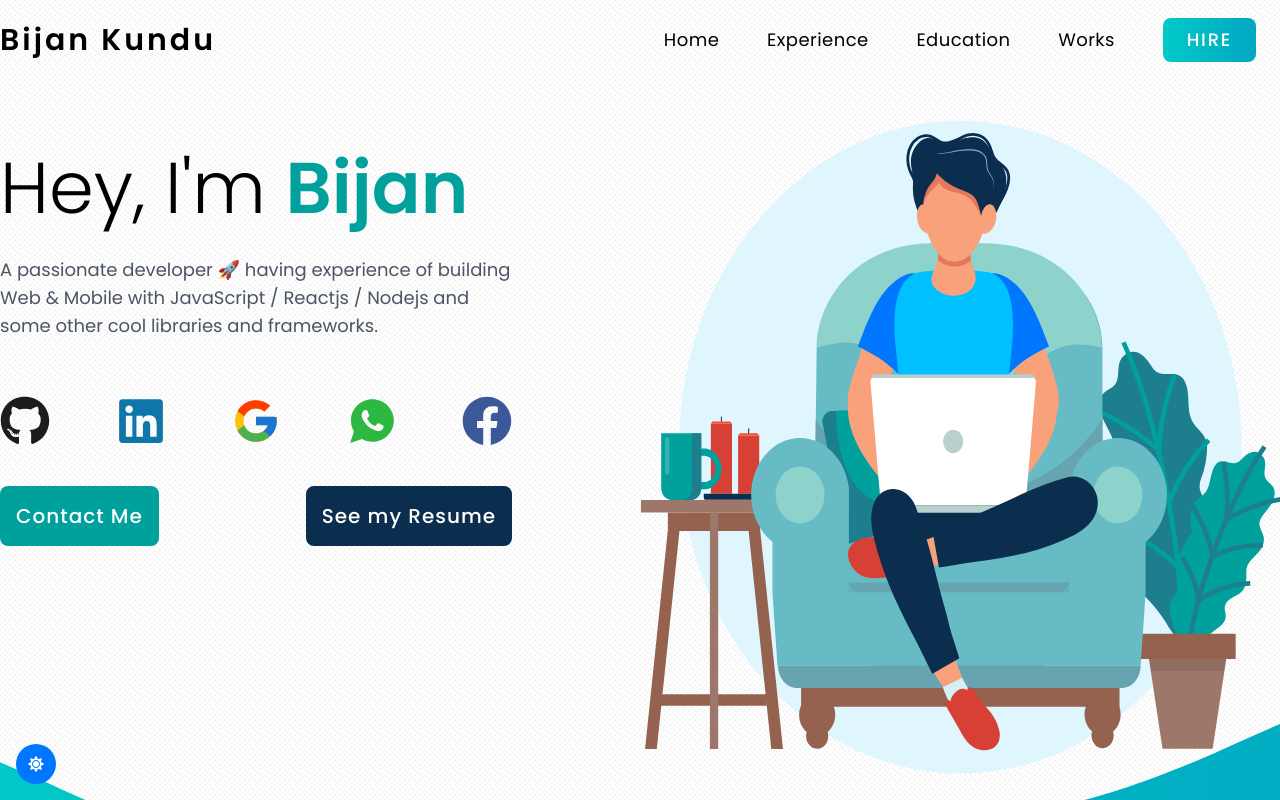
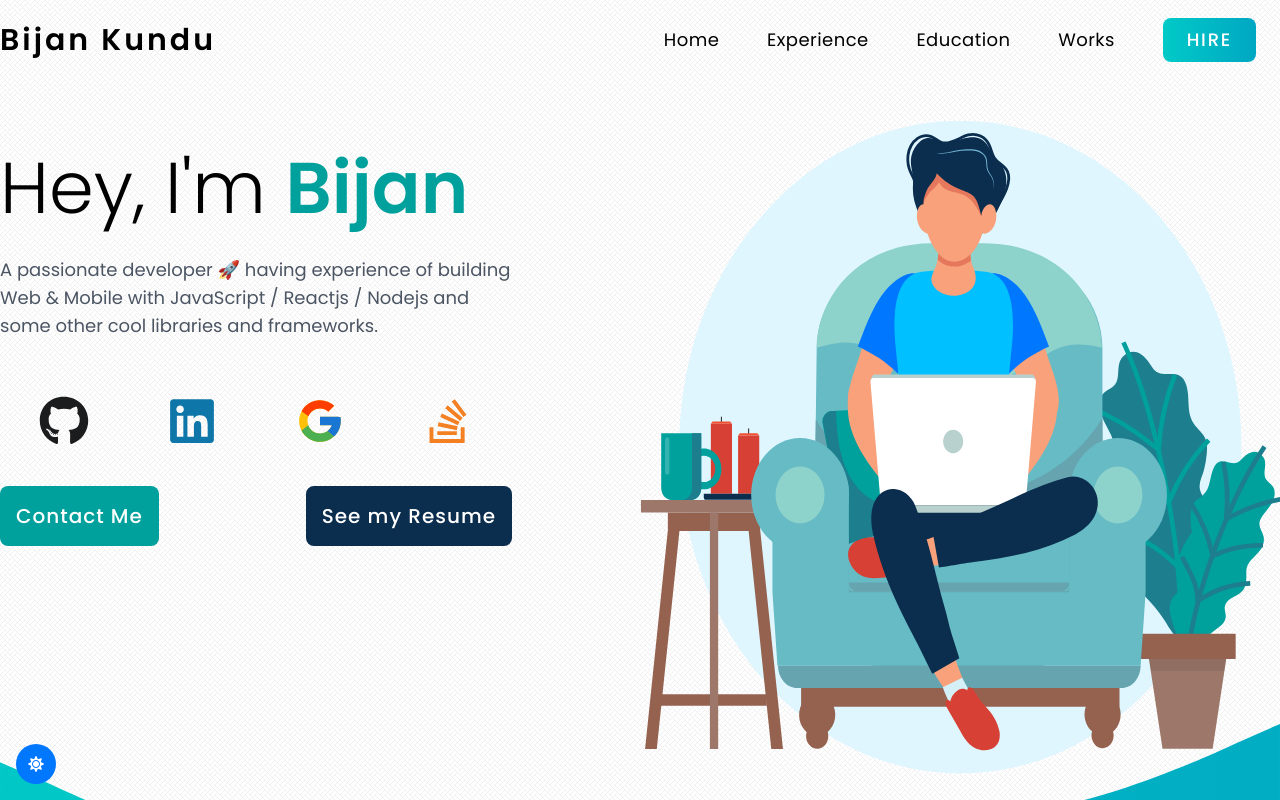
Before and after one commit to bijankundu/bijankundu.github.io, a React (Create React App) app: page / in a window 1280 px wide. Shown: the top 800 px of the page. Built offline with nearby package versions, Linux system fonts and the light colour scheme.

Commit message:
added tooltips

```diff
--- a/package.json
+++ b/package.json
@@ -18,6 +18,7 @@
     "react-intersection-observer": "^8.31.0",
     "react-router-dom": "^5.2.0",
     "react-scripts": "4.0.1",
+    "react-tooltip": "^4.2.21",
     "sass": "^1.30.0",
     "tailwindcss": "npm:@tailwindcss/postcss7-compat@^2.0.2",
     "web-vitals": "^0.2.4"
--- a/src/Pages/Experience/Experience.js
+++ b/src/Pages/Experience/Experience.js
@@ -7,32 +7,43 @@ const Experience = () => {
       <div className="internships">
         <h1>Internships</h1>
         <div className="intern">
-          <h4>WEB DEVELOPER INTERN</h4>
+          <h4>FRONTEND INTERN</h4>
           <div>
-            <h5>Jul 2021 - Present</h5>
+            <h5>Nov 2021 - present</h5>
           </div>
           <p>
-            <em>MinDWebs Ventures, Kolkata, West Bengal, India</em>
+            <em>
+              <a href="https://www.deefy.co/" target={"_blank"} rel="noreferrer">
+                Deefy
+              </a>
+              , Lucknow, Uttar Pradesh, India
+            </em>
           </p>
           <ul>
             <li>
-              Responsible for developing various UI screens for frontend and also
-              integrating APIs.
+              Worked on browser extension which helps people with posting feedback in form of voice notes ( currently
+              under testing ).
             </li>
+            <li>Working on a project that provides p2p loans using NFTs as collateral.</li>
           </ul>
         </div>
         <div className="intern">
-          <h4>FRONTEND DEVELOPMENT INTERN</h4>
+          <h4>WEB DEVELOPER INTERN</h4>
           <div>
-            <h5>1 Nov - 30 Nov</h5>
+            <h5>Jul 2021 - Oct 2021</h5>
           </div>
           <p>
-            <em>Pantree By Thomson, Kochi, Kerala, India</em>
+            <em>
+              <a href="https://mindwebs.org/" target={"_blank"} rel="noreferrer">
+                MinDWebs Ventures
+              </a>{" "}
+              , Kolkata, West Bengal, India
+            </em>
           </p>
           <ul>
+            <li>Responsible for developing various UI screens for frontend and also integrating APIs.</li>
             <li>
-              Developed a web application for restaurant order management using
-              ReactJs.
+              Worked on developing a project to assist educational institutes to organise things in much simpler manner.
             </li>
           </ul>
         </div>
@@ -45,12 +56,20 @@ const Experience = () => {
             <em>Ardent Computech Pvt. Ltd.,Kolkata ,India</em>
           </p>
           <ul>
-            <li>
-              Learned to build hybrid mobile application using React Native.
-            </li>
-            <li>
-              Developed a picture sharing and chatting app using React Rative.
-            </li>
+            <li>Learned to build hybrid mobile application using React Native.</li>
+            <li>Developed a picture sharing and chatting app using React Rative.</li>
+          </ul>
+        </div>
+        <div className="intern">
+          <h4>FRONTEND DEVELOPMENT INTERN</h4>
+          <div>
+            <h5>1 Nov - 30 Nov</h5>
+          </div>
+          <p>
+            <em>Pantree By Thomson, Kochi, Kerala, India</em>
+          </p>
+          <ul>
+            <li>Developed a web application for restaurant order management using ReactJs.</li>
           </ul>
         </div>
       </div>
--- a/src/components/Contact/Contact.js
+++ b/src/components/Contact/Contact.js
@@ -11,13 +11,10 @@ const Contact = ({ theme, setTheme }) => {
         </h1>
         <img src="./images/contact.svg" alt="" />
         <p>
-          Discuss a project or just want to say hi? <br /> My Inbox is open for
-          all.
+          Discuss a project or just want to say hi? <br /> My Inbox is open for all.
         </p>
-        <h6>
-          Discuss a project or just want to say hi? My Inbox is open for all.
-        </h6>
-        <Social theme={theme} setTheme={setTheme} />
+        <h6>Discuss a project or just want to say hi? My Inbox is open for all.</h6>
+        <Social theme={theme} setTheme={setTheme} location={"contact"} />
       </div>
       <div className="right-container">
         <img src="./images/contact.svg" alt="" />
--- a/src/components/Social/Social.js
+++ b/src/components/Social/Social.js
@@ -1,11 +1,11 @@
 import React, { useEffect } from "react";
 import "./Social.scss";
-import { FaGithub, FaLinkedin, FaFacebook } from "react-icons/fa";
+import { FaGithub, FaLinkedin, FaStackOverflow } from "react-icons/fa";
 import { FcGoogle } from "react-icons/fc";
-import { IoLogoWhatsapp } from "react-icons/io";
 import { motion } from "framer-motion";
+import ReactTooltip from "react-tooltip";
 
-const Social = ({ theme, setTheme }) => {
+const Social = ({ theme, location = "top" }) => {
   useEffect(() => {}, [theme]);
 
   const socialVariants = {
@@ -26,81 +26,29 @@ const Social = ({ theme, setTheme }) => {
 
   return (
     <div className="social-icons">
-      <a
-        rel="noopener noreferrer"
-        target="_blank"
-        href="https://github.com/bijankundu/"
-      >
-        <motion.div
-          variants={socialVariants}
-          initial="initial"
-          whileHover="hover"
-          whileTap="tap"
-          className="icons"
-        >
+      <ReactTooltip />
+      <a rel="noopener noreferrer" target="_blank" href="https://github.com/bijankundu/" data-tip="Github">
+        <motion.div variants={socialVariants} initial="initial" whileHover="hover" whileTap="tap" className="icons">
           <FaGithub size={50} color={theme === "light" ? "#1b1c1d" : "#fff"} />
         </motion.div>
       </a>
-      <a
-        rel="noopener noreferrer"
-        target="_blank"
-        href="https://www.linkedin.com/in/bijankundu/"
-      >
-        <motion.div
-          variants={socialVariants}
-          initial="initial"
-          whileHover="hover"
-          whileTap="tap"
-          className="icons"
-        >
+      <a rel="noopener noreferrer" target="_blank" href="https://www.linkedin.com/in/bijankundu/" data-tip="LinkedIn">
+        <motion.div variants={socialVariants} initial="initial" whileHover="hover" whileTap="tap" className="icons">
           <FaLinkedin size={50} color="#0e76a8" />
         </motion.div>
       </a>
-      <a
-        rel="noopener noreferrer"
-        target="_blank"
-        href="mailto:bijankundu025@gmail.com"
-      >
-        <motion.div
-          variants={socialVariants}
-          initial="initial"
-          whileHover="hover"
-          whileTap="tap"
-          className="icons"
-        >
+      <a rel="noopener noreferrer" target="_blank" href="mailto:bijankundu025@gmail.com" data-tip="Email">
+        <motion.div variants={socialVariants} initial="initial" whileHover="hover" whileTap="tap" className="icons">
           <FcGoogle size={50} />
         </motion.div>
       </a>
-      <a
-        rel="noopener noreferrer"
-        target="_blank"
-        href="http://wa.me/+917908193869"
-      >
-        <motion.div
-          variants={socialVariants}
-          initial="initial"
-          whileHover="hover"
-          whileTap="tap"
-          className="icons"
-        >
-          <IoLogoWhatsapp size={50} color="#2db842" />
-        </motion.div>
-      </a>
-      <a
-        rel="noopener noreferrer"
-        target="_blank"
-        href="https://www.facebook.com/bijan000/"
-      >
-        <motion.div
-          variants={socialVariants}
-          initial="initial"
-          whileHover="hover"
-          whileTap="tap"
-          className="icons"
-        >
-          <FaFacebook size={50} color="#3b5998" />
-        </motion.div>
-      </a>
+      {location !== "contact" && (
+        <a rel="noopener noreferrer" target="_blank" href="https://www.facebook.com/bijan000/" data-tip="Stackoverflow">
+          <motion.div variants={socialVariants} initial="initial" whileHover="hover" whileTap="tap" className="icons">
+            <FaStackOverflow size={50} color="#f48024" />
+          </motion.div>
+        </a>
+      )}
     </div>
   );
 };
--- a/src/components/Social/Social.scss
+++ b/src/components/Social/Social.scss
@@ -1,5 +1,5 @@
 .social-icons {
-  @apply flex lg:justify-between w-full lg:w-4/5 mt-10 flex-wrap justify-around;
+  @apply flex  w-full lg:w-4/5 mt-10 flex-wrap justify-around;
   .icons {
     @apply cursor-pointer;
   }
--- a/src/components/utilityButtons/Dark/Dark.js
+++ b/src/components/utilityButtons/Dark/Dark.js
@@ -1,5 +1,7 @@
 import React, { useEffect } from "react";
 import { FaSun, FaMoon } from "react-icons/fa";
+import ReactTooltip from "react-tooltip";
+
 import "./Dark.scss";
 
 const Dark = ({ theme, setTheme }) => {
@@ -16,20 +18,18 @@ const Dark = ({ theme, setTheme }) => {
   };
 
   return (
+    <>
+      <ReactTooltip />
       <button
         className="dark-button"
+        data-tip={`Turn ${theme === "light" ? "off" : "on"} the lights`}
         onClick={() => {
           handleClick();
         }}
       >
-      <div>
-        {theme === "light" ? (
-          <FaSun color="#ffffff" />
-        ) : (
-          <FaMoon color="#ffffff" />
-        )}
-      </div>
+        <div>{theme === "light" ? <FaSun color="#ffffff" /> : <FaMoon color="#ffffff" />}</div>
       </button>
+    </>
   );
 };
 
--- a/src/components/utilityButtons/Top/Top.js
+++ b/src/components/utilityButtons/Top/Top.js
@@ -1,5 +1,7 @@
 import React, { useState } from "react";
 import { FaArrowUp } from "react-icons/fa";
+import ReactTooltip from "react-tooltip";
+
 import "./Top.scss";
 
 const Top = () => {
@@ -19,11 +21,14 @@ const Top = () => {
   return (
     <>
       {showScroll && (
-        <button className="back-button" onClick={scrollTop}>
-          <div>
-            <FaArrowUp color="#ffffff" />
-          </div>
-        </button>
+        <>
+          <ReactTooltip />
+          <button className="back-button" onClick={scrollTop} data-tip="Scroll to top">
+            <div>
+              <FaArrowUp color="#ffffff" />
+            </div>
+          </button>
+        </>
       )}
     </>
   );
```
Also changed, not shown: 2 other files (tests, documents, lock files or other folders). Lines whose indentation alone changed are shown as unchanged.
